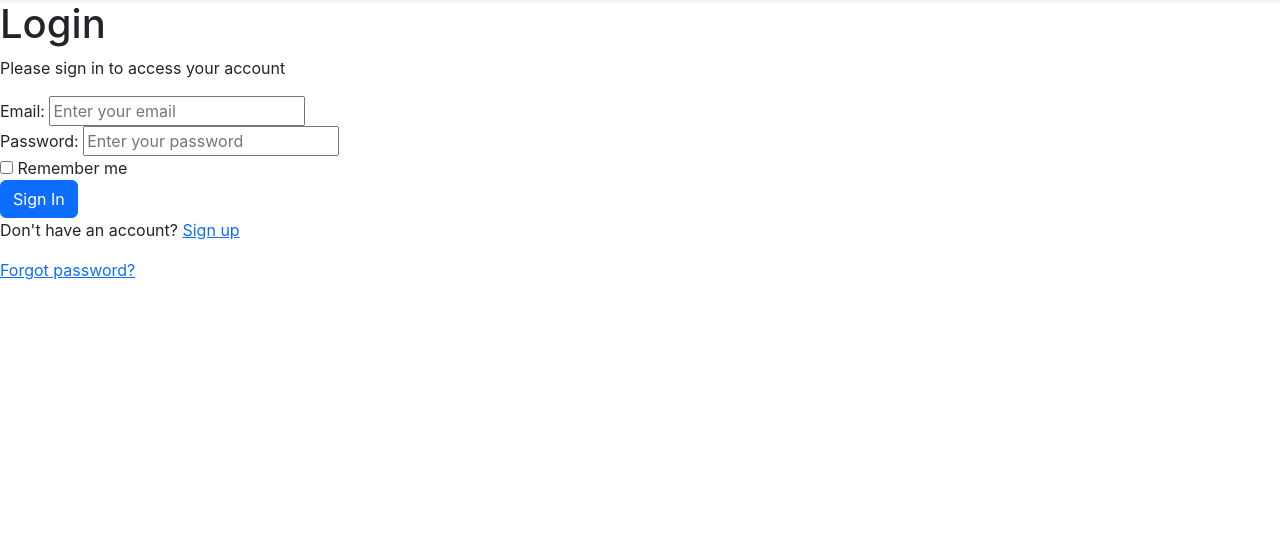
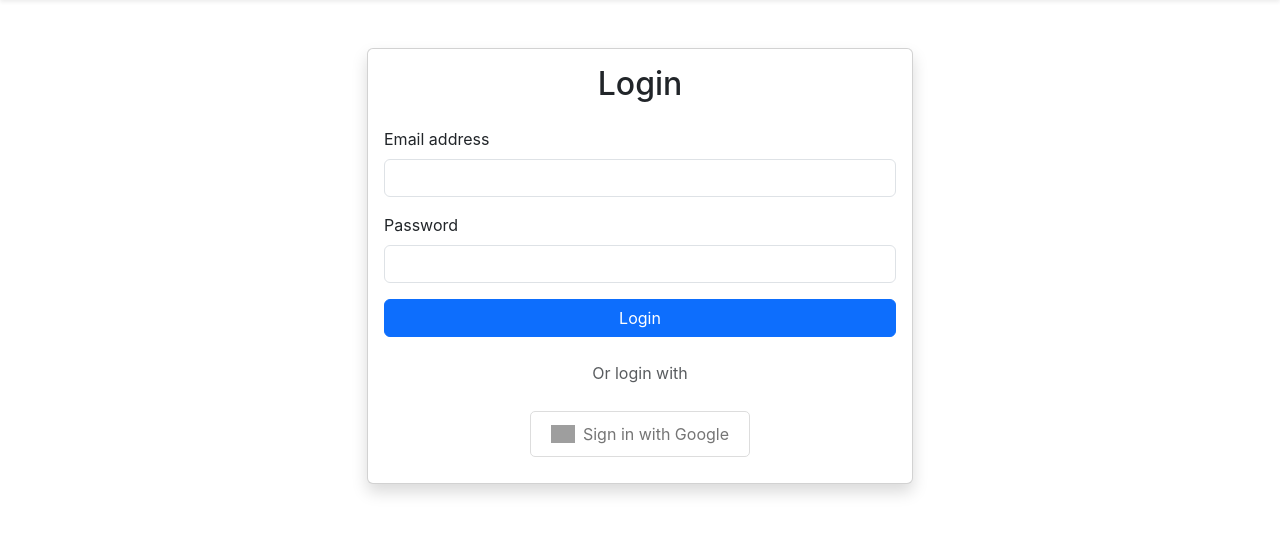
Before and after one commit to dev-prabhat011/bank-statement-extractor, a Flask app: page /login in a window 1280 px wide. Shown: the part 57-591 px from the top of the page. Run offline with Flask 3, Linux system fonts and the light colour scheme; parts of the project's set-up code (start-up, migrations or seed data) failed here and were passed over; some libraries are stand-ins or nearby versions; grey boxes are pictures that could not be loaded.

Commit message:
Update login.html

```diff
--- a/templates/login.html
+++ b/templates/login.html
@@ -1,43 +1,54 @@
 {% extends "base.html" %}
 
-{% block title %}Login - Bank Statement Extractor{% endblock %}
+{% block title %}Login - Bank Account Extractor{% endblock %}
 
 {% block content %}
-<div class="login-container">
-    <div class="login-form">
-        <h1>Login</h1>
-        <p>Please sign in to access your account</p>
+<div class="container mt-5">
+    <div class="row justify-content-center">
+        <div class="col-md-6">
+            <div class="card shadow">
+                <div class="card-body">
+                    <h2 class="text-center mb-4">Login</h2>
 
-        {% if error %}
-        <div class="error-message">
-            <p>{{ error }}</p>
-        </div>
-        {% endif %}
+                    {% with messages = get_flashed_messages(with_categories=true) %}
+                        {% if messages %}
+                            {% for category, message in messages %}
+                                <div class="alert alert-{{ category }}">{{ message }}</div>
+                            {% endfor %}
+                        {% endif %}
+                    {% endwith %}
 
-        <form action="{{ url_for('login') }}" method="post">
-            <div class="form-group">
-                <label for="email">Email:</label>
-                <input type="email" id="email" name="email" required placeholder="Enter your email">
+                    {% if current_user.is_authenticated %}
+                        <div class="text-center">
+                            <p>You are already logged in as {{ current_user.name }}</p>
+                            <a href="{{ url_for('index') }}" class="btn btn-primary">Go to Dashboard</a>
+                            <a href="{{ url_for('logout') }}" class="btn btn-secondary">Logout</a>
+                        </div>
+                    {% else %}
+                        <form method="POST" action="{{ url_for('login') }}">
+                            <div class="mb-3">
+                                <label for="email" class="form-label">Email address</label>
+                                <input type="email" class="form-control" id="email" name="email" required>
+                            </div>
+                            <div class="mb-3">
+                                <label for="password" class="form-label">Password</label>
+                                <input type="password" class="form-control" id="password" name="password" required>
+                            </div>
+                            <div class="d-grid gap-2">
+                                <button type="submit" class="btn btn-primary">Login</button>
+                            </div>
+                        </form>
+
+                        <div class="text-center mt-4">
+                            <p class="text-muted">Or login with</p>
+                            <a href="{{ url_for('google_login') }}" class="btn btn-google">
+                                <img src="https://developers.google.com/identity/images/g-logo.png" alt="Google logo" class="me-2">
+                                Sign in with Google
+                            </a>
+                        </div>
+                    {% endif %}
+                </div>
             </div>
-
-            <div class="form-group">
-                <label for="password">Password:</label>
-                <input type="password" id="password" name="password" required placeholder="Enter your password">
-            </div>
-
-            <div class="form-group">
-                <label class="checkbox-label">
-                    <input type="checkbox" name="remember" id="remember">
-                    <span>Remember me</span>
-                </label>
-            </div>
-
-            <button type="submit" class="btn btn-primary">Sign In</button>
-        </form>
-
-        <div class="form-footer">
-            <p>Don't have an account? <a href="#">Sign up</a></p>
-            <p><a href="#">Forgot password?</a></p>
         </div>
     </div>
 </div>
```
